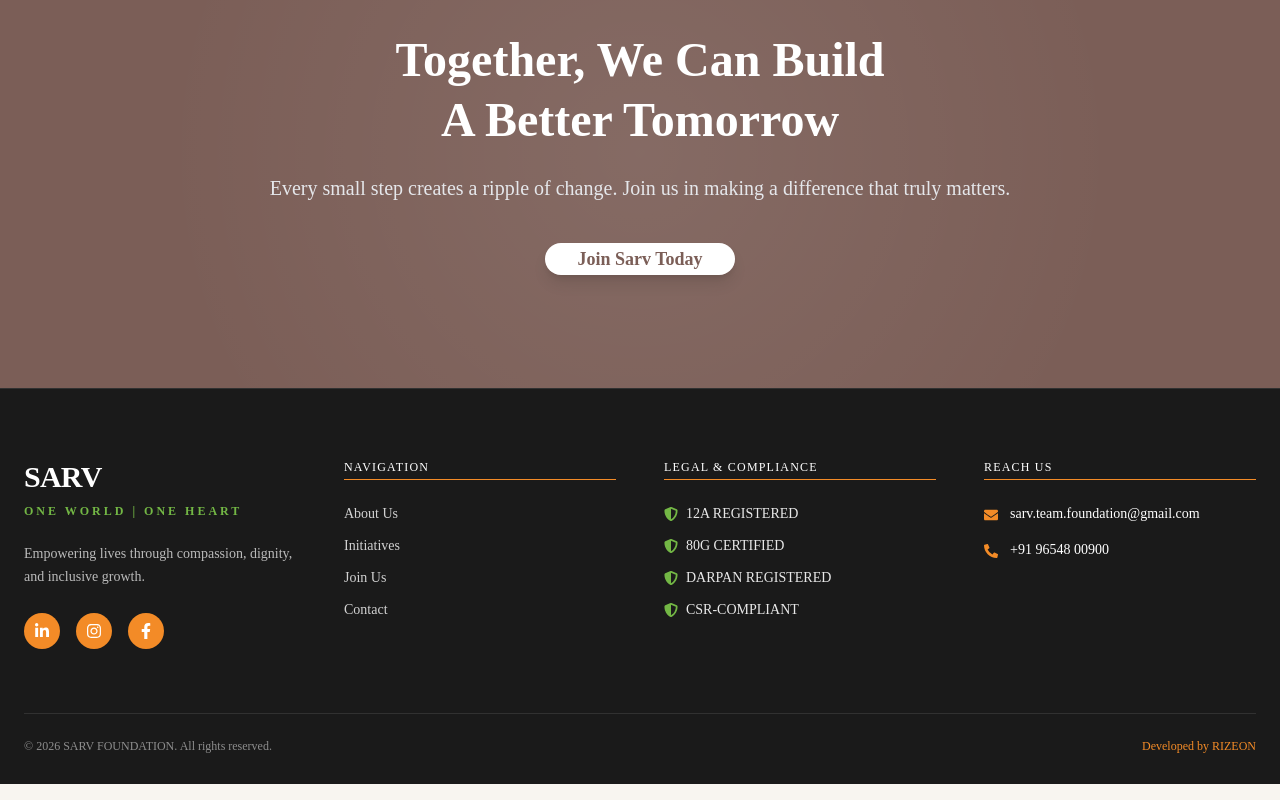
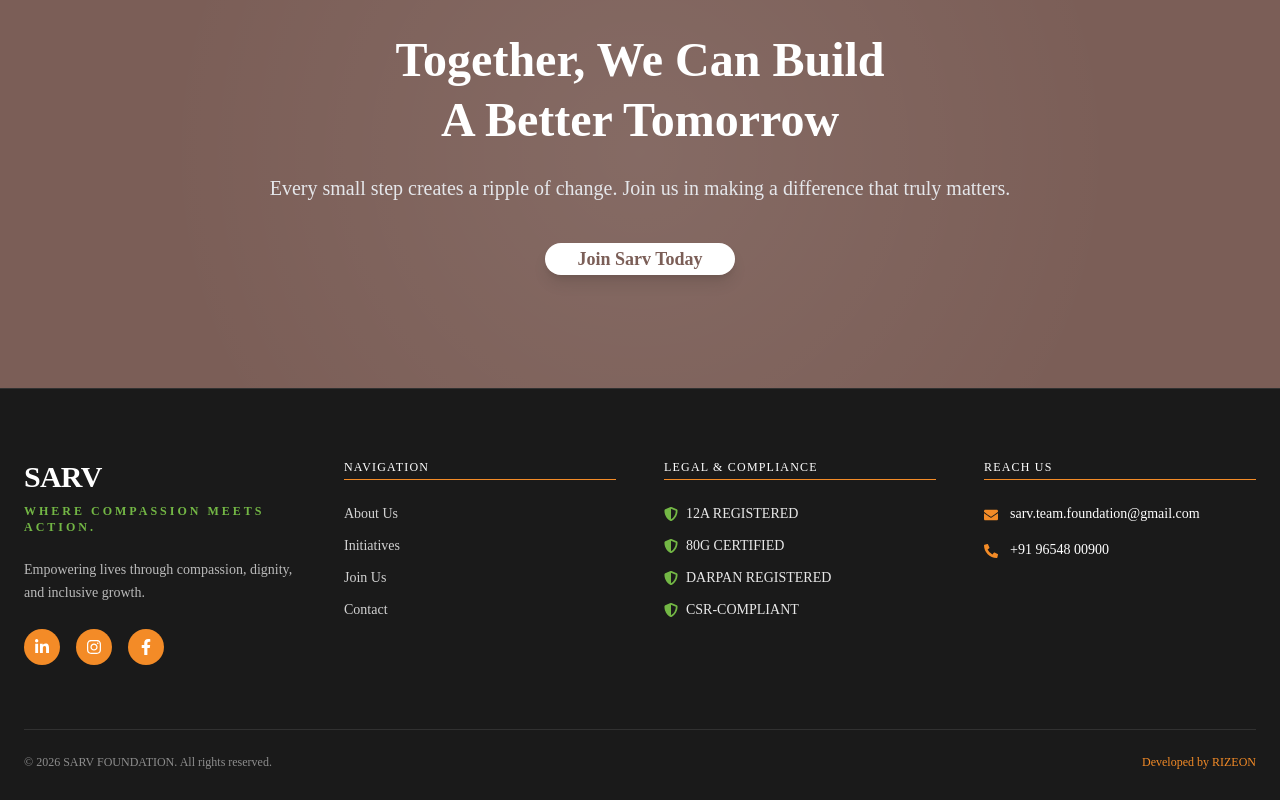
Before and after one commit to RizeonEnterprises/sarv-foundation2, a Next.js app: page / in a window 1280 px wide. Shown: the part 4470-5270 px from the top of the page. Built offline with nearby package versions, Linux system fonts and the light colour scheme.

Commit message:
Update Footer.tsx

```diff
--- a/components/layout/Footer.tsx
+++ b/components/layout/Footer.tsx
@@ -24,7 +24,7 @@ export default function Footer() {
             </h2>
 
             <p className="text-[#73b745] font-bold text-xs uppercase tracking-[3px] mb-6">
-              One World | One Heart
+              Where Compassion Meets Action.
             </p>
 
             <p className="text-white/70 text-sm leading-relaxed">
```
